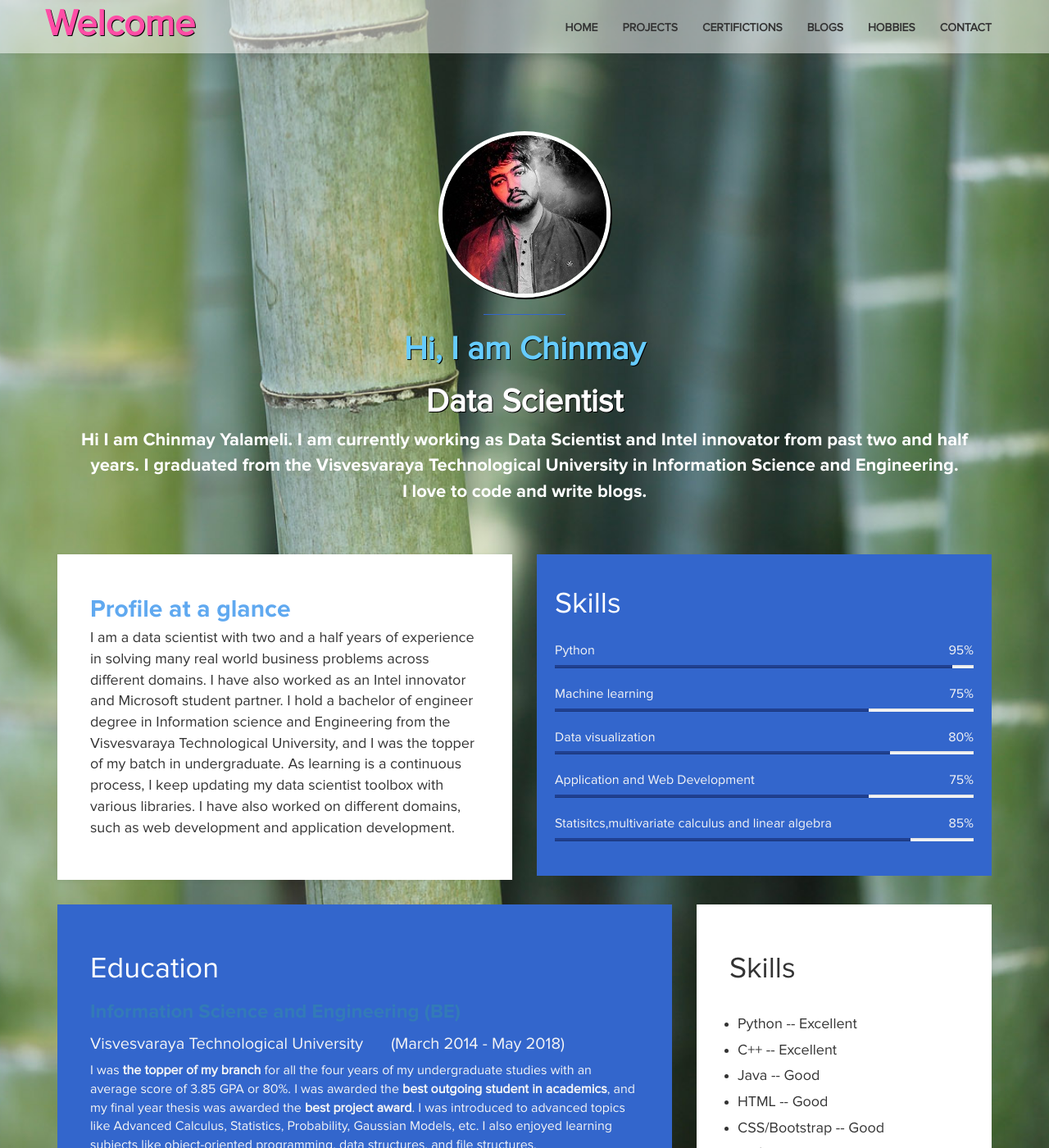
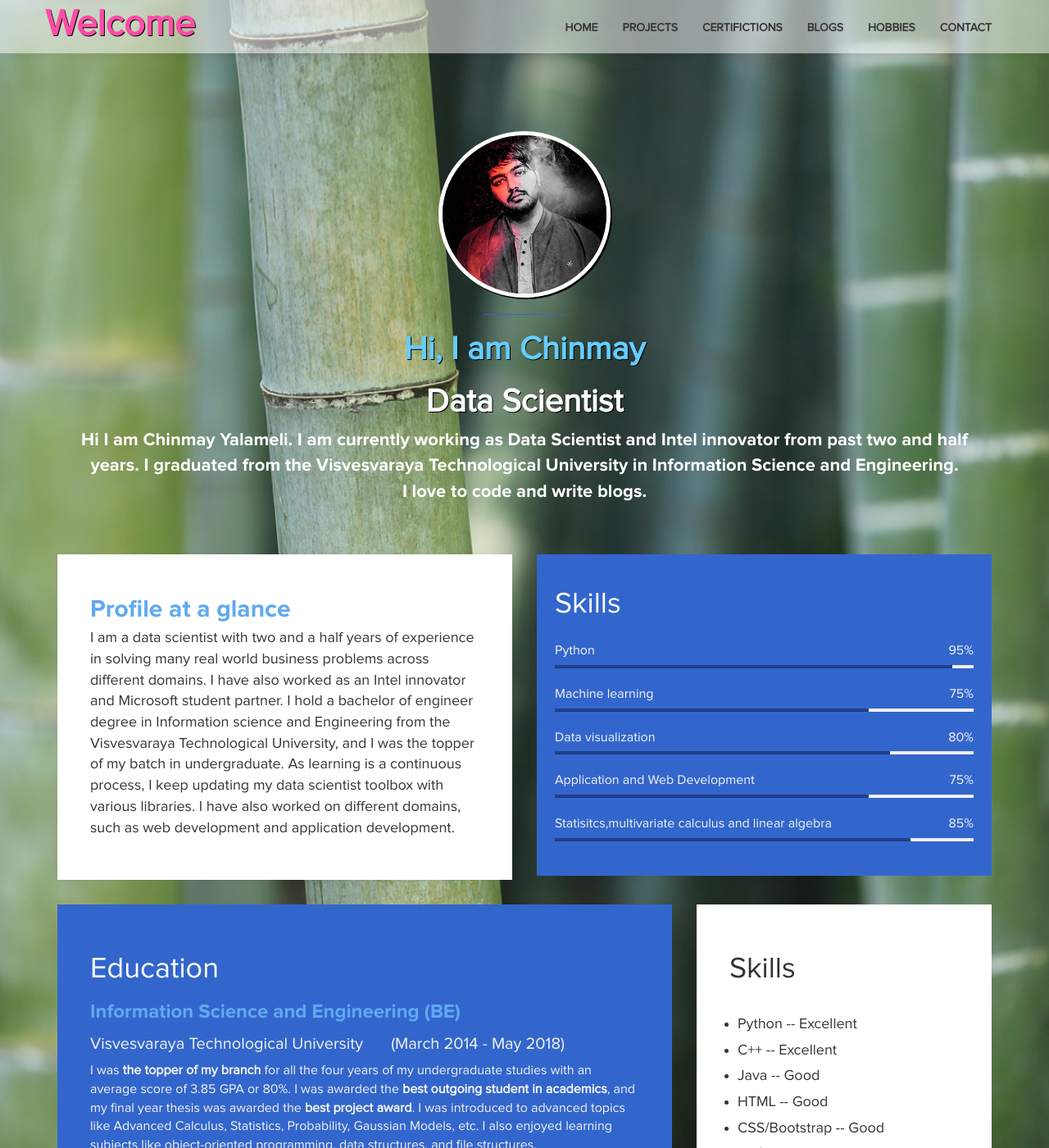
Before and after one commit to Chinmay4285/Chinmay4285.github.io, a Jekyll site: the page index.html, which Jekyll copies as it is, in a window 1280 px wide and 1400 px high. Shown: the whole window at 82% size. Built offline with Jekyll 4.4.1, drawn with Linux system fonts in a browser that asks for light colours.

Commit message:
Update templatemo-blue.css

```diff
--- a/css/templatemo-blue.css
+++ b/css/templatemo-blue.css
@@ -92,6 +92,8 @@
   line-height: 15px;
   color: #60A9F0;
 }
+.accent a{color: #60A9F0;  }
+.accent a:hover { color: #ff4da6; }
 .paragraph {
   font-family: 'Proxima Bold';
   font-weight: bold;
@@ -128,7 +130,7 @@
 .education,.languages,
 .contact, .experience {
   padding: 40px;
-  min-height: 330px;
+  min-height: 320px;
 }
 
 .education, .languages,
@@ -270,7 +272,7 @@
 .languages {
   background: #fff;
  box-shadow: 0px 1px 5px rgba(50,50,50,0.08);
- padding-bottom: 82px;
+ padding-bottom: 45px;
 }
 .languages ul {
   padding: 10px;
@@ -286,6 +288,9 @@
  box-shadow: 0px 1px 5px rgba(50,50,50,0.08);
 }
 .contact .fa {
+  padding-right: 6px;
+}
+.contact .fas {
   padding-right: 6px;
 }
 
```
